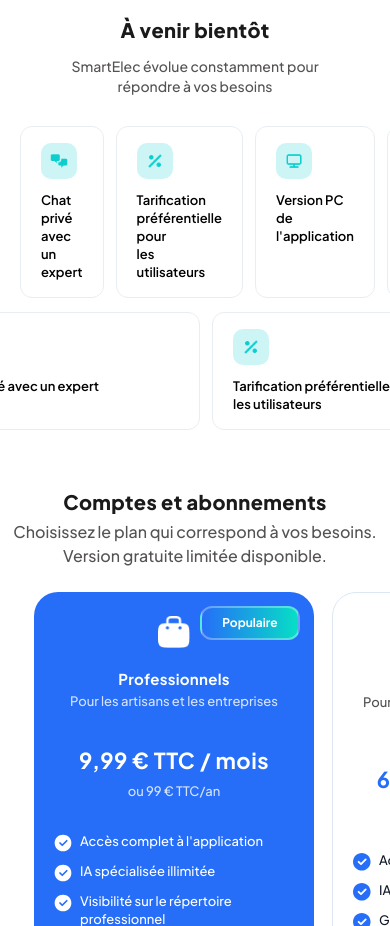
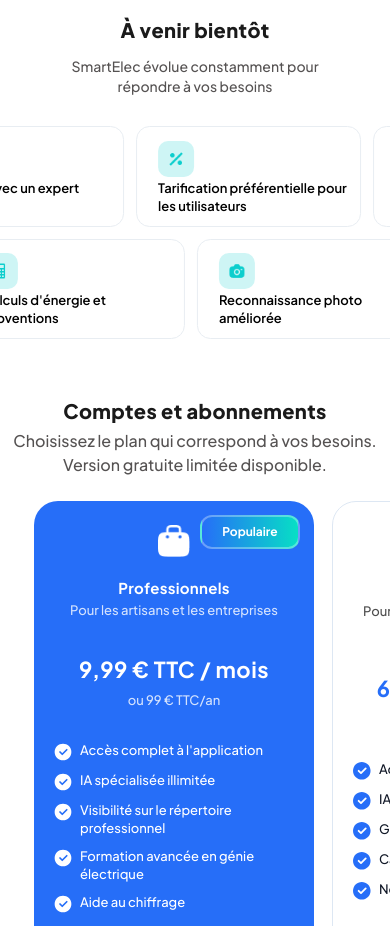
Before and after one commit to quocld/smart-elec, a Next.js app: page / in a window 390 px wide. Shown: the part 3441-4367 px from the top of the page. Built offline with nearby package versions, Linux system fonts and the light colour scheme.

Commit message:
Implement infinite scroll animations for ComingSoon component with new mobile banner layout. Introduce ComingSoonCard for better item presentation and enhance responsiveness by duplicating rows for seamless looping. Adjust styles for improved visual appeal and user experience.

```diff
--- a/app/components/ComingSoon.tsx
+++ b/app/components/ComingSoon.tsx
@@ -51,7 +51,46 @@
   },
 ];
 
+const ComingSoonCard = ({ item, index }: { item: ComingSoonItem; index: number }) => (
+  <div
+    key={`${item.title}-${index}`}
+    className="shrink-0 w-[225px] h-[100.5px] rounded-[13.5px] border-[0.75px] border-[#E8EDF2] bg-white pt-[13.5px] pr-[10.5px] pb-[13.5px] pl-[21px]"
+  >
+    <div className="relative w-[36px] h-[36px] rounded-[10px] bg-[#0CCECD33] flex items-center justify-center mb-[2px] md:mb-[12px]">
+      <Image
+        src={item.iconSrc}
+        alt={item.iconAlt}
+        width={22}
+        height={22}
+        className="w-[18px] h-[18px] object-contain"
+      />
+      {item.decoratorSrc && (
+        <div className="absolute top-[4px] left-[2px]">
+          <Image
+            src={item.decoratorSrc}
+            alt="Decorator"
+            width={14}
+            height={14}
+            className="w-[12px] h-[12px] object-contain"
+          />
+        </div>
+      )}
+    </div>
+    <p className="text-black text-[13px] font-semibold leading-[18px] whitespace-pre-line">
+      {item.title}
+    </p>
+  </div>
+);
+
 export default function ComingSoon() {
+  // Chia items thành 2 hàng: hàng 1 (0-3), hàng 2 (4-7)
+  const row1 = items.slice(0, 4);
+  const row2 = items.slice(4, 8);
+
+  // Duplicate để tạo seamless loop
+  const duplicatedRow1 = [...row1, ...row1];
+  const duplicatedRow2 = [...row2, ...row2];
+
   return (
     <section className="w-full bg-white py-[40px] lg:py-[90px]">
       <div className="max-w-[1240px] mx-auto px-[20px]">
@@ -75,74 +114,21 @@
           </p>
         </div>
 
-        {/* Mobile Carousel */}
-        <div className="lg:hidden overflow-x-auto scrollbar-hide -mx-[20px] px-[20px]">
-          <div className="flex gap-[12px] mb-[14px] snap-x snap-mandatory scroll-smooth">
-            {items.map((it) => (
-              <div
-                key={it.title}
-                className=" w-[calc(100vw-60px)] max-w-[280px] snap-start rounded-[12px] border border-[#E8EDF2] bg-white px-[20px] py-[16px] min-h-[100px]"
-              >
-                <div className="relative w-[36px] h-[36px] rounded-[10px] bg-[#0CCECD33] flex items-center justify-center mb-[12px]">
-                  <Image
-                    src={it.iconSrc}
-                    alt={it.iconAlt}
-                    width={22}
-                    height={22}
-                    className="w-[18px] h-[18px] object-contain"
-                  />
-                  {it.decoratorSrc && (
-                    <div className="absolute top-[4px] left-[2px]">
-                      <Image
-                        src={it.decoratorSrc}
-                        alt="Decorator"
-                        width={14}
-                        height={14}
-                        className="w-[12px] h-[12px] object-contain"
-                      />
-                    </div>
-                  )}
-                </div>
-                <p className="text-black text-[13px] font-semibold leading-[18px] whitespace-pre-line">
-                  {it.title}
-                </p>
-              </div>
+        {/* Mobile Banner - 2 hàng x 4 items tự động chạy */}
+        <div className="lg:hidden overflow-hidden -mx-[20px] px-[20px]">
+          {/* Row 1 - Chạy từ phải sang trái */}
+          <div className="flex gap-[12px] mb-[12px] animate-scroll-left">
+            {duplicatedRow1.map((item, idx) => (
+              <ComingSoonCard key={`row1-${idx}`} item={item} index={idx} />
             ))}
           </div>
 
-          <div className="flex gap-[12px] translate-x-[-100px] snap-x snap-mandatory scroll-smooth">
-            {items.map((it) => (
-              <div
-                key={it.title}
-                className="flex-shrink-0 w-[calc(100vw-60px)] max-w-[280px] snap-start rounded-[12px] border border-[#E8EDF2] bg-white px-[20px] py-[16px] min-h-[100px]"
-              >
-                <div className="relative w-[36px] h-[36px] rounded-[10px] bg-[#0CCECD33] flex items-center justify-center mb-[12px]">
-                  <Image
-                    src={it.iconSrc}
-                    alt={it.iconAlt}
-                    width={22}
-                    height={22}
-                    className="w-[18px] h-[18px] object-contain"
-                  />
-                  {it.decoratorSrc && (
-                    <div className="absolute top-[4px] left-[2px]">
-                      <Image
-                        src={it.decoratorSrc}
-                        alt="Decorator"
-                        width={14}
-                        height={14}
-                        className="w-[12px] h-[12px] object-contain"
-                      />
-                    </div>
-                  )}
-                </div>
-                <p className="text-black text-[13px] font-semibold leading-[18px] whitespace-pre-line">
-                  {it.title}
-                </p>
-              </div>
+          {/* Row 2 - Chạy từ trái sang phải (ngược lại) */}
+          <div className="flex gap-[12px] animate-scroll-right">
+            {duplicatedRow2.map((item, idx) => (
+              <ComingSoonCard key={`row2-${idx}`} item={item} index={idx} />
             ))}
           </div>
-
         </div>
 
         {/* Desktop Grid */}
--- a/app/globals.css
+++ b/app/globals.css
@@ -26,3 +26,36 @@
 .scrollbar-hide::-webkit-scrollbar {
   display: none;  /* Chrome, Safari and Opera */
 }
+
+/* Infinite scroll animations for ComingSoon banner */
+@keyframes scroll-left {
+  0% {
+    transform: translateX(0);
+  }
+  100% {
+    transform: translateX(calc(-50% - 6px));
+  }
+}
+
+@keyframes scroll-right {
+  0% {
+    transform: translateX(calc(-50% - 6px));
+  }
+  100% {
+    transform: translateX(0);
+  }
+}
+
+.animate-scroll-left {
+  animation: scroll-left 10s linear infinite;
+}
+
+.animate-scroll-right {
+  animation: scroll-right 10s linear infinite;
+}
+
+/* Pause animation on hover */
+.animate-scroll-left:hover,
+.animate-scroll-right:hover {
+  animation-play-state: paused;
+}
```
